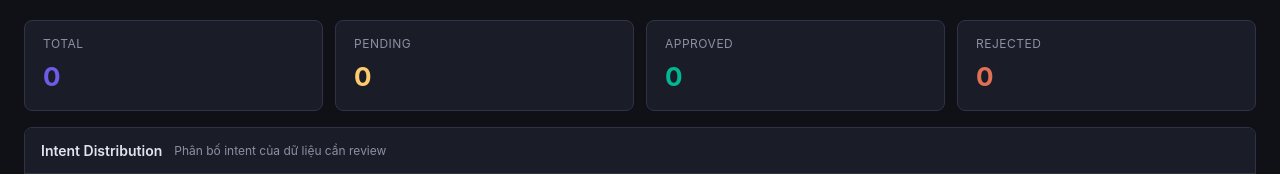
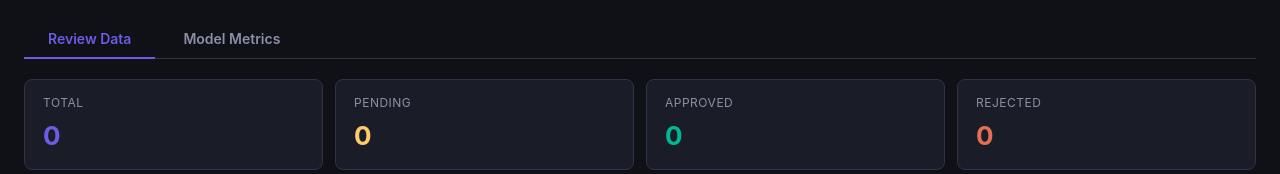
Before and after one commit to ThinhQuang08/Chatbot, a Flask app: page / in a window 1280 px wide. Shown: the part 70-244 px from the top of the page. Run offline with Flask 3, Linux system fonts and the light colour scheme; data that the repository does not hold is empty.

Commit message:
thêm codebase model metrics trên admin dashboard

```diff
--- a/admin_dashboard/app.py
+++ b/admin_dashboard/app.py
@@ -20,6 +20,7 @@ RASA_DIR = ROOT_DIR / "rasa_bot"
 RESULTS_DIR = RASA_DIR / "results"
 STATE_FILE = DATA_DIR / "review_state.json"
 HISTORY_FILE = RESULTS_DIR / "training_history.json"
+DRIFT_FILE = RESULTS_DIR / "model_drift_history.json"
 CSV_FILE = DATA_DIR / "needs_human_review.csv"
 DOMAIN_FILE = RASA_DIR / "domain.yml"
 NLU_FILE = RASA_DIR / "data" / "train" / "nlu.yml"
@@ -176,6 +177,7 @@ def export_to_nlu(approved_rows):
         backup_name = f"nlu_backup_{datetime.now().strftime('%Y%m%d_%H%M%S')}.yml"
         backup_path = RASA_DIR / "data" / "backups" / backup_name
         shutil.copy(NLU_FILE, backup_path)
+        training_state["last_backup"] = str(backup_path)
 
     intent_groups = {}
     for row in approved_rows:
@@ -235,11 +237,52 @@ def save_training_history(history):
         json.dump(history, f, indent=2)
 
 
+def load_drift_history():
+    if DRIFT_FILE.exists():
+        with open(DRIFT_FILE, "r") as f:
+            return json.load(f)
+    return []
+
+
+def save_drift_history(history):
+    DRIFT_FILE.parent.mkdir(parents=True, exist_ok=True)
+    with open(DRIFT_FILE, "w") as f:
+        json.dump(history, f, indent=2, ensure_ascii=False)
+
+
 def append_log_to_file(log_line):
     log_path = RESULTS_DIR / "training_log.txt"
     log_path.parent.mkdir(parents=True, exist_ok=True)
     with open(log_path, "a", encoding="utf-8") as f:
         f.write(log_line)
+
+
+def run_cv_and_get_metrics(data_path, out_dir, log_fn):
+    """Run rasa test nlu --cross-validation and return metrics dict."""
+    eval_proc = subprocess.run(
+        ["rasa", "test", "nlu", "--cross-validation", "--folds", "3",
+         "--data", str(data_path), "--out", str(out_dir)],
+        cwd=str(RASA_DIR),
+        capture_output=True, text=True, timeout=3600
+    )
+
+    if eval_proc.stdout.strip():
+        log_fn(eval_proc.stdout.strip())
+    if eval_proc.stderr.strip():
+        log_fn("STDERR: " + eval_proc.stderr.strip())
+
+    report_path = out_dir / "intent_report.json"
+    if report_path.exists():
+        with open(report_path, "r") as f:
+            report = json.load(f)
+        macro_avg = report.get("macro avg", {})
+        return {
+            "f1_score": macro_avg.get("f1-score", 0.0),
+            "accuracy": report.get("accuracy", 0.0),
+            "precision": macro_avg.get("precision", 0.0),
+            "recall": macro_avg.get("recall", 0.0)
+        }
+    return None
 
 
 def run_training():
@@ -249,6 +292,9 @@ def run_training():
     training_state["start_time"] = datetime.now().isoformat()
     training_state["error"] = None
     training_state["metrics"] = None
+
+    # Capture backup path before thread starts (avoid race with export)
+    last_backup = training_state.get("last_backup")
 
     def log(msg):
         timestamp = datetime.now().strftime("%Y-%m-%d %H:%M:%S")
@@ -260,6 +306,36 @@ def run_training():
     try:
         start_time = time.time()
 
+        # ---- Step 0: Pre-drift evaluation on OLD data (before adding new) ----
+        new_examples_count = 0
+        if last_backup and Path(last_backup).exists():
+            log("🧪 Đánh giá drift trước khi train (pre-test trên dữ liệu cũ)...")
+            tmp_dir = RASA_DIR / "data" / "tmp_drift_eval"
+            tmp_dir.mkdir(parents=True, exist_ok=True)
+            shutil.copy(last_backup, tmp_dir / "nlu.yml")
+
+            out_dir = RESULTS_DIR / "eval_pre"
+            pre_metrics = run_cv_and_get_metrics(tmp_dir, out_dir, log)
+
+            shutil.rmtree(tmp_dir, ignore_errors=True)
+
+            if pre_metrics:
+                drift_history = load_drift_history()
+                drift_history.append({
+                    "timestamp": datetime.now().strftime("%Y-%m-%d %H:%M:%S"),
+                    "phase": "pre",
+                    **pre_metrics,
+                    "new_examples_count": None
+                })
+                save_drift_history(drift_history)
+                log(f"📊 Pre-test — F1: {pre_metrics['f1_score']:.4f}, "
+                    f"Accuracy: {pre_metrics['accuracy']:.4f}")
+            else:
+                log("⚠️ Pre-test: Không tìm thấy intent_report.json, bỏ qua.")
+        else:
+            log("ℹ️ Không có backup dữ liệu cũ, bỏ qua pre-test drift.")
+
+        # ---- Step 1: Train ----
         log("🚀 Bắt đầu huấn luyện Rasa model...")
         train_proc = subprocess.run(
             ["rasa", "train", "--data", "data/train"],
@@ -281,53 +357,51 @@ def run_training():
 
         log("✅ Training thành công!")
 
+        # ---- Step 2: Post-training evaluation ----
         log("🧪 Đang đánh giá model với cross-validation (3 folds)...")
-        eval_proc = subprocess.run(
-            ["rasa", "test", "nlu", "--cross-validation", "--folds", "3", "--data", "data/train"],
-            cwd=str(RASA_DIR),
-            capture_output=True, text=True, timeout=3600
+        eval_dir = RESULTS_DIR / "eval_post"
+        post_metrics = run_cv_and_get_metrics(
+            RASA_DIR / "data" / "train", eval_dir, log
         )
 
-        if eval_proc.stdout.strip():
-            log(eval_proc.stdout.strip())
-        if eval_proc.stderr.strip():
-            log("STDERR: " + eval_proc.stderr.strip())
-
-        report_path = RESULTS_DIR / "intent_report.json"
-        if report_path.exists():
-            with open(report_path, "r") as f:
-                report = json.load(f)
-
-            macro_avg = report.get("macro avg", {})
-            metrics = {
-                "f1_score": macro_avg.get("f1-score", 0.0),
-                "accuracy": report.get("accuracy", 0.0),
-                "precision": macro_avg.get("precision", 0.0),
-                "recall": macro_avg.get("recall", 0.0)
-            }
-            training_state["metrics"] = metrics
+        if post_metrics:
+            training_state["metrics"] = post_metrics
             training_duration = round(time.time() - start_time, 2)
 
+            # Save to existing training_history (backward compatible)
             history = load_training_history()
             history.append({
                 "timestamp": datetime.now().strftime("%Y-%m-%d %H:%M:%S"),
                 "duration_seconds": training_duration,
-                **metrics
+                **post_metrics
             })
             save_training_history(history)
 
-            log(f"📊 F1 Score:  {metrics['f1_score']:.4f}")
-            log(f"📊 Accuracy: {metrics['accuracy']:.4f}")
+            # Save to drift_history as "post"
+            drift_history = load_drift_history()
+            drift_history.append({
+                "timestamp": datetime.now().strftime("%Y-%m-%d %H:%M:%S"),
+                "phase": "post",
+                **post_metrics,
+                "new_examples_count": new_examples_count,
+                "duration_seconds": training_duration
+            })
+            save_drift_history(drift_history)
+
+            log(f"📊 F1 Score:  {post_metrics['f1_score']:.4f}")
+            log(f"📊 Accuracy: {post_metrics['accuracy']:.4f}")
             log("✅ Đánh giá hoàn tất!")
         else:
             log("⚠️ Không tìm thấy intent_report.json. Training có thể chưa đủ data test.")
+
+        # Clear backup reference after successful cycle
+        training_state["last_backup"] = None
 
     except subprocess.TimeoutExpired:
         training_state["error"] = "Training timeout (>30 phút)"
         log("❌ Training timeout (>30 phút)")
     except Exception as e:
         training_state["error"] = str(e)
-        log(f"❌ Lỗi: {e}")
     finally:
         training_state["end_time"] = datetime.now().isoformat()
         training_state["running"] = False
@@ -475,6 +549,39 @@ def train_history():
     return jsonify(load_training_history())
 
 
+@app.route("/api/model-metrics")
+def model_metrics():
+    history = load_drift_history()
+    if not history:
+        return jsonify({"labels": [], "datasets": [], "latest": None})
+
+    labels = [e["timestamp"] for e in history]
+
+    def series(key):
+        return [e.get(key, 0.0) for e in history]
+
+    datasets = [
+        {"label": "F1 Score",  "data": series("f1_score"),
+         "borderColor": "#6c5ce7", "backgroundColor": "rgba(108,92,231,0.1)"},
+        {"label": "Accuracy",  "data": series("accuracy"),
+         "borderColor": "#00b894", "backgroundColor": "rgba(0,184,148,0.1)"},
+        {"label": "Precision", "data": series("precision"),
+         "borderColor": "#fdcb6e", "backgroundColor": "rgba(253,203,110,0.1)"},
+        {"label": "Recall",    "data": series("recall"),
+         "borderColor": "#e17055", "backgroundColor": "rgba(225,112,85,0.1)"},
+    ]
+
+    latest = dict(history[-1]) if history else None
+    if latest and len(history) >= 2:
+        prev = history[-2]
+        latest["deltas"] = {
+            k: round(latest[k] - prev[k], 4)
+            for k in ["f1_score", "accuracy", "precision", "recall"]
+        }
+
+    return jsonify({"labels": labels, "datasets": datasets, "latest": latest})
+
+
 @app.route("/api/reset", methods=["POST"])
 def reset_review():
     data = request.json
--- a/admin_dashboard/static/script.js
+++ b/admin_dashboard/static/script.js
@@ -5,6 +5,7 @@ let selectedIds = new Set();
 
 let currentPage = 1;
 let intentChart = null;
+let metricsChart = null;
 
 const $ = (s) => document.querySelector(s);
 const $$ = (s) => document.querySelectorAll(s);
@@ -451,6 +452,107 @@ async function loadChart() {
   });
 }
 
+// --- Metrics Chart ---
+async function loadMetricsChart() {
+  const data = await api('/api/model-metrics');
+  const ctx = document.getElementById('metricsChart');
+  if (!ctx) return;
+
+  if (!data.labels || data.labels.length === 0) {
+    if (metricsChart) { metricsChart.destroy(); metricsChart = null; }
+    return;
+  }
+
+  updateMetricsCards(data.latest);
+
+  if (metricsChart) {
+    metricsChart.data.labels = data.labels;
+    metricsChart.data.datasets = data.datasets.map(ds => ({
+      ...ds,
+      fill: false,
+      tension: 0.3,
+      pointRadius: 4,
+      pointHoverRadius: 6,
+      borderWidth: 2.5
+    }));
+    metricsChart.update();
+    return;
+  }
+
+  metricsChart = new Chart(ctx, {
+    type: 'line',
+    data: {
+      labels: data.labels,
+      datasets: data.datasets.map(ds => ({
+        ...ds,
+        fill: false,
+        tension: 0.3,
+        pointRadius: 4,
+        pointHoverRadius: 6,
+        borderWidth: 2.5
+      }))
+    },
+    options: {
+      responsive: true,
+      maintainAspectRatio: false,
+      interaction: { mode: 'index', intersect: false },
+      plugins: {
+        legend: {
+          labels: { color: '#8b90a5', font: { size: 12 }, usePointStyle: true, padding: 16 }
+        },
+        tooltip: {
+          backgroundColor: '#1a1d27',
+          titleColor: '#e1e4ed',
+          bodyColor: '#8b90a5',
+          borderColor: '#2e3348',
+          borderWidth: 1,
+          callbacks: {
+            label: function(ctx) {
+              return ' ' + ctx.dataset.label + ': ' + ctx.parsed.y.toFixed(4);
+            }
+          }
+        }
+      },
+      scales: {
+        x: {
+          grid: { color: 'rgba(255,255,255,0.05)' },
+          ticks: { color: '#8b90a5', font: { size: 11 }, maxRotation: 45 }
+        },
+        y: {
+          min: 0, max: 1,
+          grid: { color: 'rgba(255,255,255,0.05)' },
+          ticks: { color: '#8b90a5', callback: function(v) { return v.toFixed(2); } }
+        }
+      }
+    }
+  });
+}
+
+function updateMetricsCards(latest) {
+  if (!latest) return;
+  const keys = [
+    { key: 'f1_score', id: 'mF1', deltaId: 'dF1' },
+    { key: 'accuracy', id: 'mAccuracy', deltaId: 'dAccuracy' },
+    { key: 'precision', id: 'mPrecision', deltaId: 'dPrecision' },
+    { key: 'recall', id: 'mRecall', deltaId: 'dRecall' }
+  ];
+  keys.forEach(({ key, id, deltaId }) => {
+    const valEl = document.getElementById(id);
+    const deltaEl = document.getElementById(deltaId);
+    if (valEl) valEl.textContent = latest[key] != null ? latest[key].toFixed(4) : '—';
+    if (deltaEl) {
+      if (latest.deltas && latest.deltas[key] !== undefined) {
+        const d = latest.deltas[key];
+        deltaEl.textContent = (d >= 0 ? '+' : '') + d.toFixed(4);
+        deltaEl.className = 'metric-delta ' + (d >= 0 ? 'positive' : 'negative');
+      } else {
+        deltaEl.textContent = '';
+        deltaEl.className = 'metric-delta';
+      }
+    }
+  });
+}
+
 // --- Export NLU ---
 $('#exportBtn')?.addEventListener('click', async () => {
   $('#exportBtn').disabled = true;
@@ -469,6 +571,7 @@ $('#exportBtn')?.addEventListener('click', async () => {
     selectedIds.clear();
     await loadData();
     await loadChart();
+    await loadMetricsChart();
   } else {
     toast(res.error || 'Export failed', 'error');
   }
@@ -553,6 +656,8 @@ function startLogPolling() {
       $('#retrainBtn').disabled = false;
       $('#retrainBtn').textContent = 'Retrain Model';
 
+      await loadMetricsChart();
+
       if (status.error) {
         toast(`Training failed: ${status.error}`, 'error');
       } else if (status.metrics) {
@@ -593,11 +698,31 @@ $('#clearLogBtn')?.addEventListener('click', () => {
   $('#logConsole').innerHTML = '<span class="log-placeholder">Waiting for training...</span>';
 });
 
+// --- Tab switching ---
+function initTabs() {
+  document.querySelectorAll('.tab-btn').forEach(btn => {
+    btn.addEventListener('click', function() {
+      document.querySelectorAll('.tab-btn').forEach(b => b.classList.remove('active'));
+      document.querySelectorAll('.tab-content').forEach(c => c.classList.remove('active'));
+      this.classList.add('active');
+      const tabId = this.dataset.tab === 'review' ? 'tabReview' : 'tabMetrics';
+      const tab = document.getElementById(tabId);
+      if (tab) tab.classList.add('active');
+
+      if (this.dataset.tab === 'metrics' && metricsChart) {
+        metricsChart.resize();
+      }
+    });
+  });
+}
+
 // --- Init ---
 async function init() {
   await loadData();
   await loadHistory();
   await loadChart();
+  await loadMetricsChart();
+  initTabs();
 
   const status = await api('/api/train-status');
   if (status.running) {
--- a/admin_dashboard/static/style.css
+++ b/admin_dashboard/static/style.css
@@ -51,6 +51,74 @@ body {
   font-weight: 700;
   color: var(--text);
 }
+
+/* Tabs */
+.tab-bar {
+  display: flex;
+  gap: 4px;
+  margin-bottom: 20px;
+  border-bottom: 1px solid var(--border);
+  padding-bottom: 0;
+}
+.tab-btn {
+  padding: 10px 24px;
+  background: transparent;
+  border: none;
+  border-bottom: 2px solid transparent;
+  color: var(--text-dim);
+  font-size: 14px;
+  font-weight: 600;
+  cursor: pointer;
+  transition: all 0.15s ease;
+  font-family: var(--font);
+  margin-bottom: -1px;
+}
+.tab-btn:hover { color: var(--text); }
+.tab-btn.active {
+  color: var(--accent);
+  border-bottom-color: var(--accent);
+}
+.tab-content { display: none; }
+.tab-content.active { display: block; }
+
+/* Metrics Cards */
+.metrics-grid {
+  display: grid;
+  grid-template-columns: repeat(4, 1fr);
+  gap: 12px;
+  margin-bottom: 20px;
+}
+.metric-card {
+  background: var(--surface);
+  border: 1px solid var(--border);
+  border-radius: var(--radius);
+  padding: 20px;
+  display: flex;
+  flex-direction: column;
+  gap: 8px;
+}
+.metric-label {
+  font-size: 12px;
+  color: var(--text-dim);
+  text-transform: uppercase;
+  letter-spacing: 0.5px;
+}
+.metric-value {
+  font-size: 32px;
+  font-weight: 700;
+  font-variant-numeric: tabular-nums;
+}
+.metric-delta {
+  font-size: 13px;
+  font-weight: 600;
+  min-height: 18px;
+}
+.metric-delta.positive { color: var(--green); }
+.metric-delta.negative { color: var(--red); }
+.metric-card[data-metric="f1"] .metric-value { color: #6c5ce7; }
+.metric-card[data-metric="accuracy"] .metric-value { color: #00b894; }
+.metric-card[data-metric="precision"] .metric-value { color: #fdcb6e; }
+.metric-card[data-metric="recall"] .metric-value { color: #e17055; }
 
 .subtitle {
   color: var(--text-dim);
@@ -615,4 +683,6 @@ body {
   .filter-bar { flex-direction: column; }
   .batch-bar { flex-direction: column; align-items: stretch; }
   .batch-actions { flex-wrap: wrap; }
+  .metrics-grid { grid-template-columns: repeat(2, 1fr); }
+  .tab-btn { padding: 8px 14px; font-size: 13px; }
 }
--- a/admin_dashboard/templates/index.html
+++ b/admin_dashboard/templates/index.html
@@ -14,6 +14,13 @@
       <span class="subtitle">Human Review & Label Data</span>
     </header>
 
+    <div class="tab-bar">
+      <button class="tab-btn active" data-tab="review">Review Data</button>
+      <button class="tab-btn" data-tab="metrics">Model Metrics</button>
+    </div>
+
+    <!-- Tab 1: Review Data -->
+    <div class="tab-content active" id="tabReview">
       <div class="stats-bar" id="statsBar">
         <div class="stat-item total"><span class="stat-label">Total</span><span class="stat-value" id="statTotal">0</span></div>
         <div class="stat-item pending"><span class="stat-label">Pending</span><span class="stat-value" id="statPending">0</span></div>
@@ -148,6 +155,42 @@
       </div>
     </div>
 
+    <!-- Tab 2: Model Metrics -->
+    <div class="tab-content" id="tabMetrics">
+      <div class="metrics-grid">
+        <div class="metric-card" data-metric="f1">
+          <span class="metric-label">F1 Score</span>
+          <span class="metric-value" id="mF1">—</span>
+          <span class="metric-delta" id="dF1"></span>
+        </div>
+        <div class="metric-card" data-metric="accuracy">
+          <span class="metric-label">Accuracy</span>
+          <span class="metric-value" id="mAccuracy">—</span>
+          <span class="metric-delta" id="dAccuracy"></span>
+        </div>
+        <div class="metric-card" data-metric="precision">
+          <span class="metric-label">Precision</span>
+          <span class="metric-value" id="mPrecision">—</span>
+          <span class="metric-delta" id="dPrecision"></span>
+        </div>
+        <div class="metric-card" data-metric="recall">
+          <span class="metric-label">Recall</span>
+          <span class="metric-value" id="mRecall">—</span>
+          <span class="metric-delta" id="dRecall"></span>
+        </div>
+      </div>
+      <div class="chart-section">
+        <div class="chart-header">
+          <h3>Model Metrics Trend</h3>
+          <span class="chart-hint">Biểu đồ biến động hiệu năng qua các lần đánh giá</span>
+        </div>
+        <div class="chart-wrap" style="max-height: 400px;">
+          <canvas id="metricsChart"></canvas>
+        </div>
+      </div>
+    </div>
+  </div>
+
   <script src="/static/script.js?v=2"></script>
 </body>
 </html>
```
Lines whose indentation alone changed are shown as unchanged.
